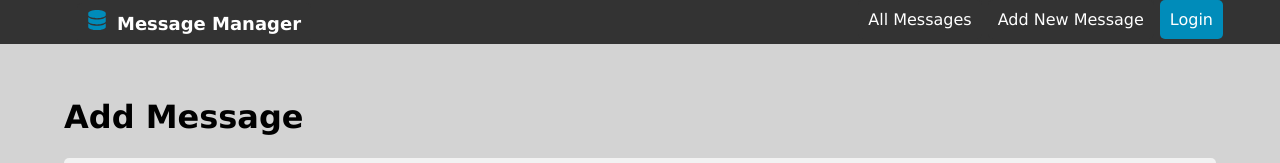
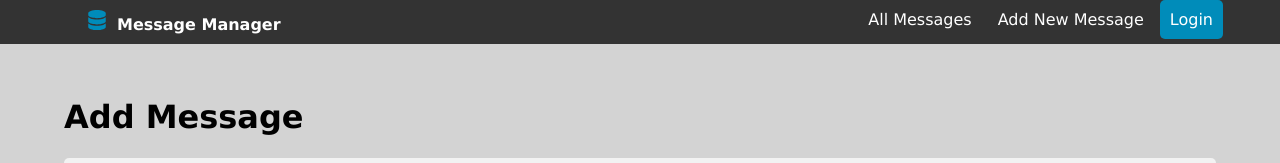
Before and after one commit to lucasmm96/message-manager2, a Next.js app: page /add-message in a window 1280 px wide. Shown: the top 163 px of the page. Built offline with nearby package versions, Linux system fonts and the light colour scheme.

Commit message:
cleanup uneeded definitions on header style

```diff
--- a/components/layout/Header.module.css
+++ b/components/layout/Header.module.css
@@ -6,6 +6,7 @@
 	width: 100%;
 	padding: 10px;
 	z-index: 9999;
+	font-size: medium;
 }
 
 .header ul {
@@ -15,17 +16,14 @@
 }
 
 .header .logo {
-	font-size: large;
 	font-weight: bold;
 }
 
 .header .left {
-	display: inline;
 	float: left;
 }
 
 .header .right {
-	display: inline;
 	float: right;
 }
 
@@ -35,7 +33,6 @@
 	color: #fff;
 	margin: 0 3px 0 3px;
 	padding: 10px;
-	background-color: #333;
 	border-radius: 5px;
 }
 
```
